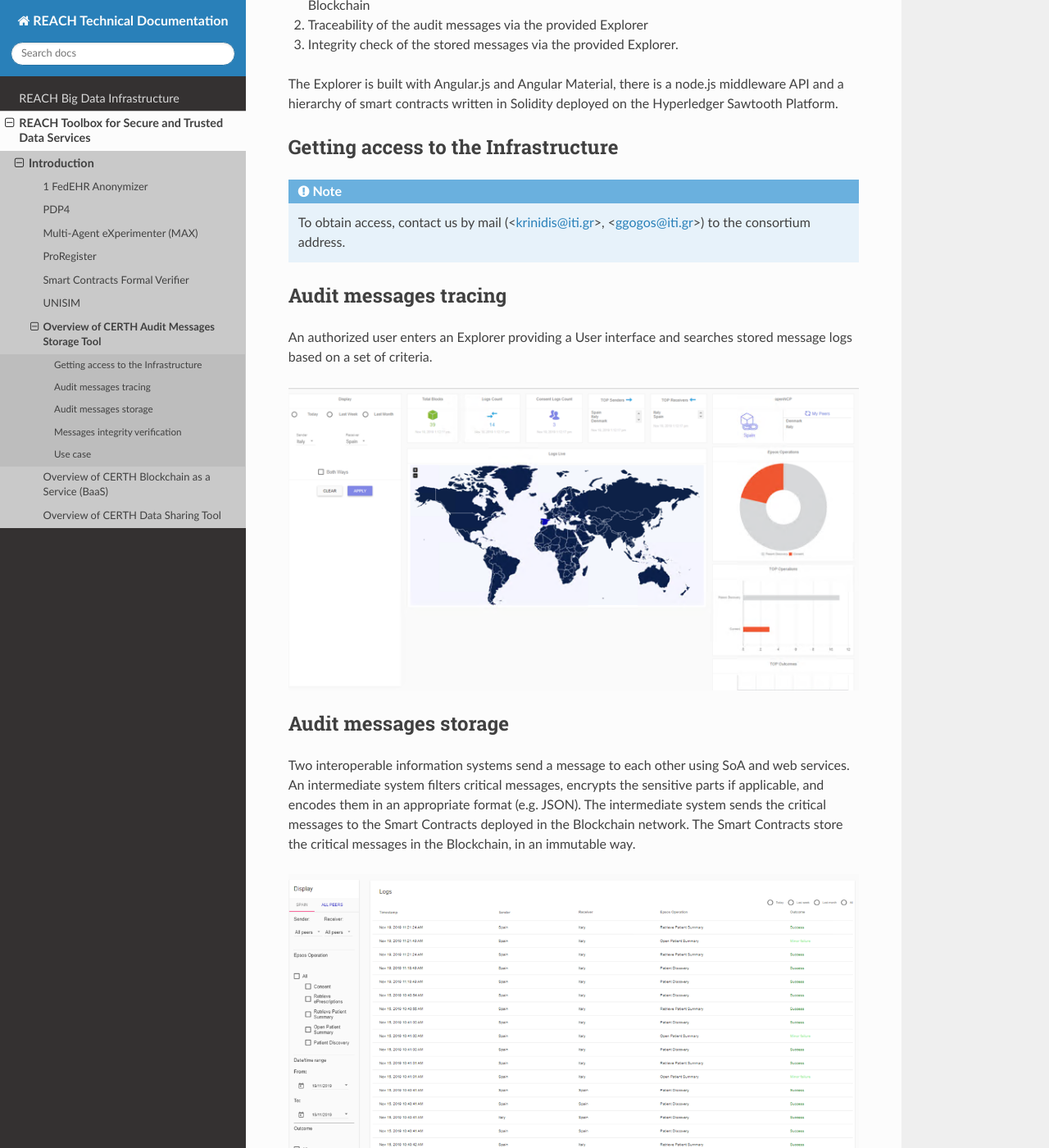
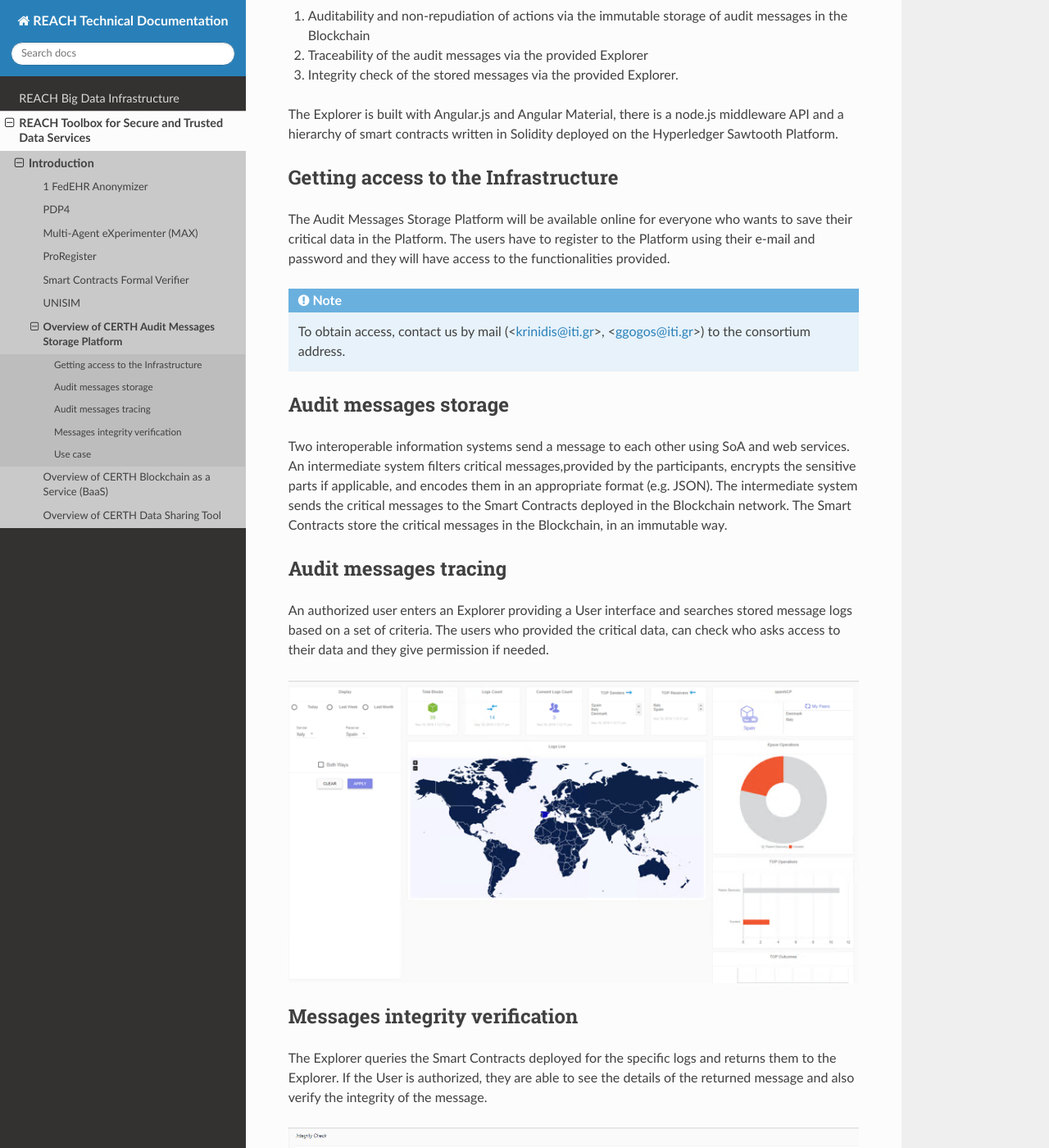
Before and after one commit to bobot/reach-tech-doc, a Sphinx documentation site: the page built from source/reach-toolbox/CERTH/CERTH-Audit-Messages-Storage-Tool.rst, in a window 1280 px wide and 1400 px high, scrolled down 357 px. Shown: the whole window at 82% size. Built offline with Sphinx 7.4.7 and the Read the Docs theme 2.0.0, drawn with Linux system fonts in a browser that asks for light colours; some of the changed text lies outside the part shown.

Commit message:
Update CERTH-Audit-Messages-Storage-Tool.rst

```diff
--- a/source/reach-toolbox/CERTH/CERTH-Audit-Messages-Storage-Tool.rst
+++ b/source/reach-toolbox/CERTH/CERTH-Audit-Messages-Storage-Tool.rst
@@ -1,4 +1,4 @@
-Overview of CERTH Audit Messages Storage Tool
+Overview of CERTH Audit Messages Storage Platform
 =============================================
 
 CERTH Audit Messages Storage is a tool that enables the storage of audit messages in the Blockchain. It also provides an Explorer (User Interface) which enables retrieval of the stored messages using several searching criteria as well the validation of the integrity of the messages.
@@ -14,22 +14,22 @@ The Explorer is built with Angular.js and Angular Material, there is a node.js m
 Getting access to the Infrastructure
 ------------------------------------
 
+The Audit Messages Storage Platform will be available online for everyone who wants to save their critical data in the Platform. The users have to register to the Platform using their e-mail and password and they will have access to the functionalities provided.
+
 .. note:: To obtain access, contact us by mail (<krinidis@iti.gr>, <ggogos@iti.gr>) to the consortium address.
 
+Audit messages storage
+----------------------
+
+Two interoperable information systems send a message to each other using SoA and web services. An intermediate system filters critical messages,provided by the participants, encrypts the sensitive parts if applicable, and encodes them in an appropriate format (e.g. JSON). The intermediate system sends the critical messages to the Smart Contracts deployed in the Blockchain network. The Smart Contracts store the critical messages in the Blockchain, in an immutable way.
 
 Audit messages tracing
 ----------------------
 
-An authorized user enters an Explorer providing a User interface and searches stored message logs based on a set of criteria.
+An authorized user enters an Explorer providing a User interface and searches stored message logs based on a set of criteria. The users who provided the critical data, can check who asks access to their data and they give permission if needed.
 
 .. image:: img/Audit1.png
 
-Audit messages storage
-----------------------
-
-Two interoperable information systems send a message to each other using SoA and web services. An intermediate system filters critical messages, encrypts the sensitive parts if applicable, and encodes them in an appropriate format (e.g. JSON). The intermediate system sends the critical messages to the Smart Contracts deployed in the Blockchain network. The Smart Contracts store the critical messages in the Blockchain, in an immutable way.
-
-.. image:: img/Audit2.png
 
 Messages integrity verification
 -------------------------------
@@ -40,4 +40,4 @@ The Explorer queries the Smart Contracts deployed for the specific logs and retu
 
 Use case
 --------
-The tool is adapted for systems in which there is an exchange of messages between distributed components using SoA, using a blockchain system with deployed Solidity smart contracts to store logs for the exchange of the messages including metadata, in a secure an immutable way, and there is also a need to search for this log and check its integrity.
+All users of the Platform can store their sensitive data and query others data respectively. The tool is adapted for systems in which there is an exchange of messages between distributed components using SoA, using a blockchain system with deployed Solidity smart contracts to store logs for the exchange of the messages including metadata, in a secure an immutable way, and there is also a need to search for this log and check its integrity.
```
